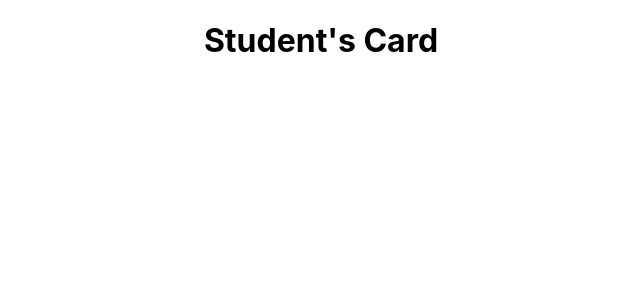
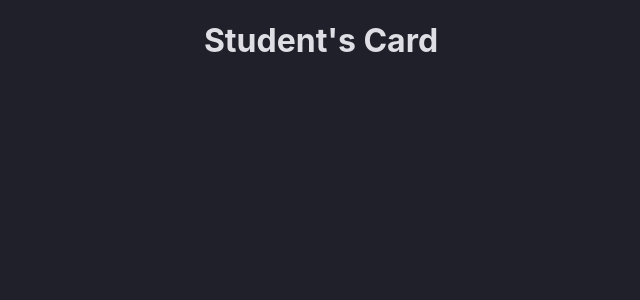
Before and after one commit to ArtemiuszKuzniecow/student-card, a React (Create React App) app in the folder student-card/: page / in a window 1280 px wide. Shown: the top 300 px of the page, without its empty margins (319-959 px from the left). Built offline with nearby package versions, Linux system fonts and the light colour scheme.

Commit message:
added colors

```diff
--- a/student-card/src/App.scss
+++ b/student-card/src/App.scss
@@ -1,3 +1,4 @@
+
 .App {
   text-align: center;
 }
--- a/student-card/src/index.scss
+++ b/student-card/src/index.scss
@@ -1,4 +1,8 @@
+@import "./styles/vars.scss";
+
 body {
+  background-color: $background;
+  color: $main-color;
   margin: 0;
   font-family: -apple-system, BlinkMacSystemFont, 'Segoe UI', 'Roboto', 'Oxygen',
     'Ubuntu', 'Cantarell', 'Fira Sans', 'Droid Sans', 'Helvetica Neue',
--- a/student-card/src/styles/vars.scss
+++ b/student-card/src/styles/vars.scss
@@ -0,0 +1,3 @@
+$background: #1f2029;
+$background-light:#2A2B38;
+$main-color:#dfdee5;
```
